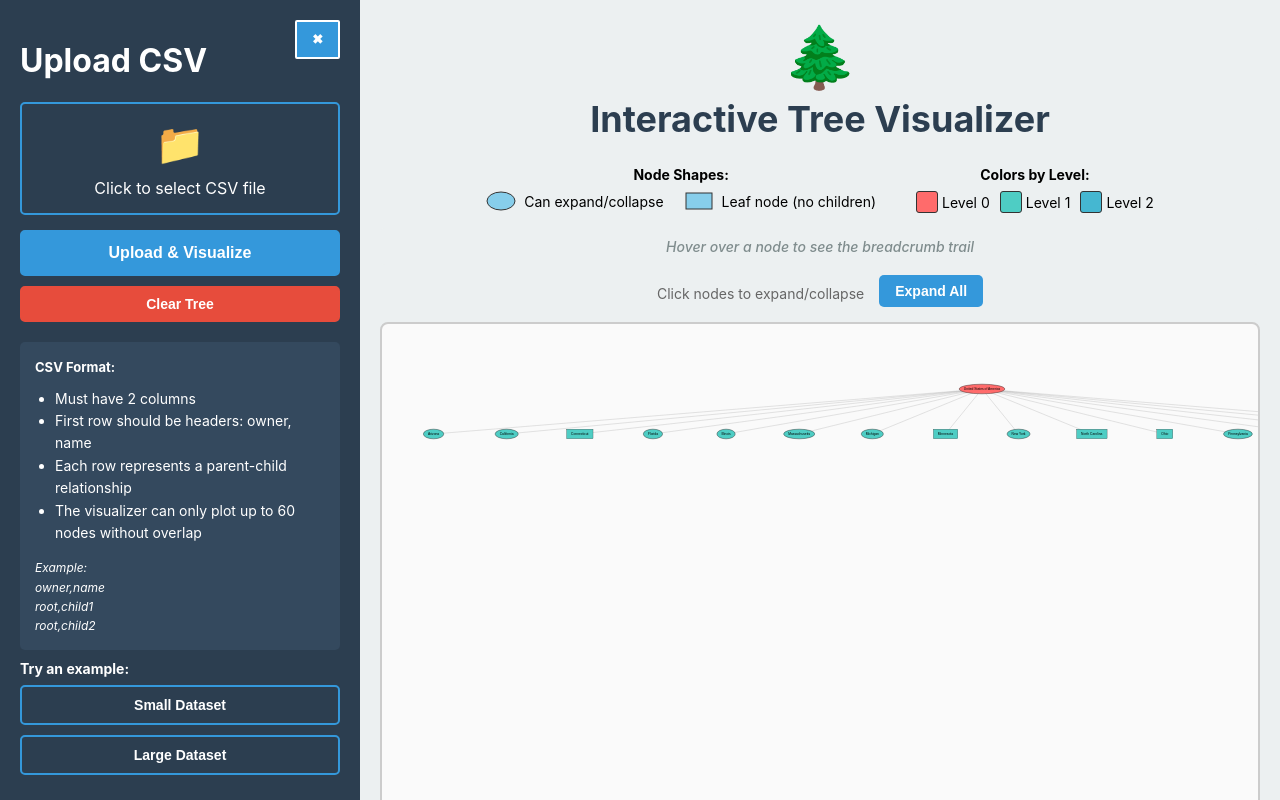
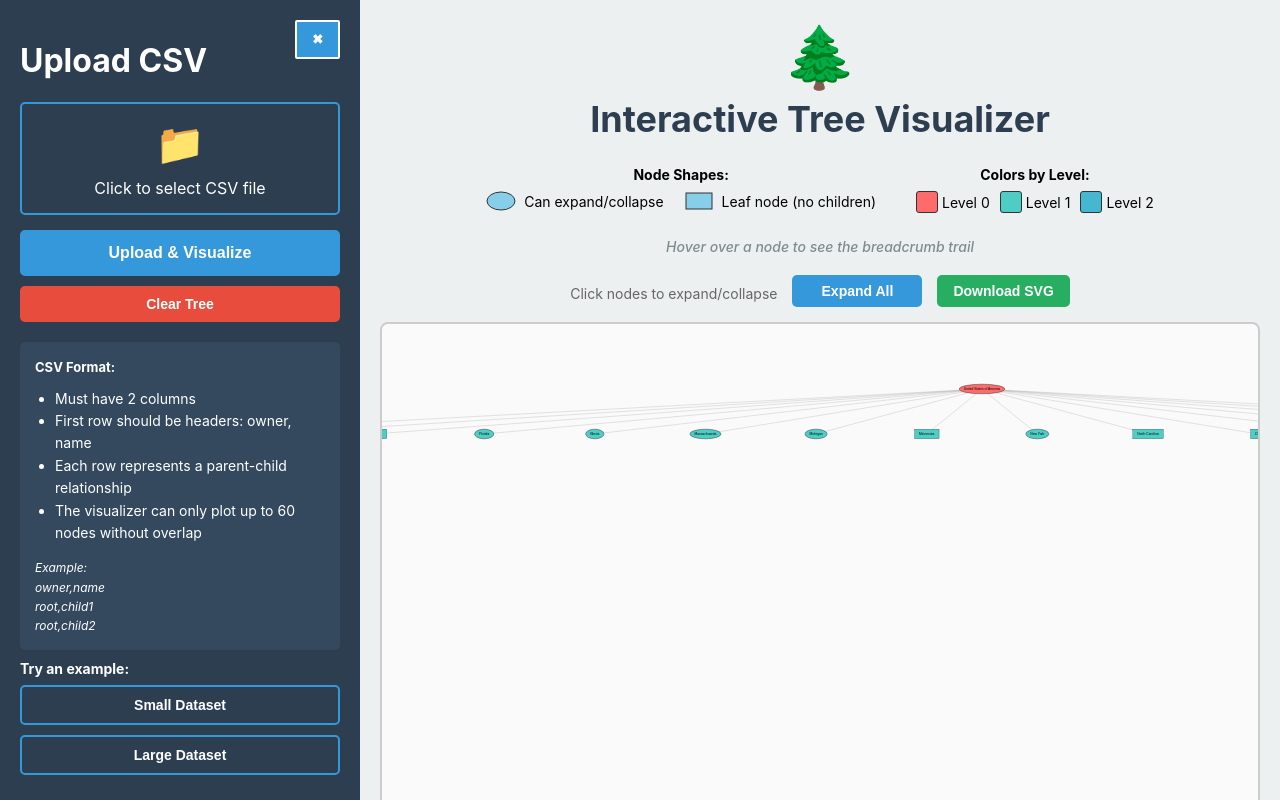
Before and after one commit to isabellamddo/interactive-tree-visualizer, a React (Create React App) app: page / in a window 1280 px wide. Both pictures are taken after a click on the button "Small Dataset". Built offline with nearby package versions, Linux system fonts and the light colour scheme.

Commit message:
Download svg button

```diff
--- a/src/TreeVisualization.js
+++ b/src/TreeVisualization.js
@@ -2,12 +2,12 @@ import React, { useEffect, useRef, useState } from 'react';
 import * as d3 from 'd3';
 
 const TreeVisualization = ({ treeData }) => {
-
-
   const [isExpanded, setIsExpanded] = useState(false); // For entire diagram
   const [maxDepth, setMaxDepth] = useState(0); // Dynamic legend
   const updateRef = useRef(null); // Update function can be called externally
   const [breadcrumb, setBreadcrumb] = useState([]);
+  const [nodeCount, setNodeCount] = useState(0);
+
   // References
   const svgRef = useRef();
   const rootRef = useRef(null); // D3 hierarchy root
@@ -108,6 +108,30 @@ const TreeVisualization = ({ treeData }) => {
     }
   }
 
+  function countAllNodes(node) {
+    let count = 1;
+    const children = node.children || node._children || [];
+    children.forEach(child => {
+      count += countAllNodes(child);
+    });
+    return count;
+  }
+
+  function downloadSVG() {
+    const svg = svgRef.current;
+    const svgData = new XMLSerializer().serializeToString(svg);
+    const blob = new Blob([svgData], { type: 'image/svg+xml' });
+    const url = URL.createObjectURL(blob);
+
+    const link = document.createElement('a');
+    link.href = url;
+    link.download = 'tree-visualization.svg';
+    document.body.appendChild(link);
+    link.click();
+    document.body.removeChild(link);
+    URL.revokeObjectURL(url);
+  }
+
 
   ////////////////////
   // Tree Rendering //
@@ -129,14 +153,14 @@ const TreeVisualization = ({ treeData }) => {
 
     const containerWidth = 1200;
     const containerHeight = 800;
-    const width = 4000;
-    const height = 3000;
+    const width = 6000;
+    const height = 45000;
     const margin = { top: 50, right: 50, bottom: 50, left: 50 };
     // Group for ALL nodes and links
     const mainGroup = svg.append("g");
     mainGroupRef.current = mainGroup;
 
-    svg.attr("width", containerWidth).attr("height", containerHeight);
+    svg.attr("width", "100%").attr("height", containerHeight);
 
     // Zoom and pan
     const zoom = d3.zoom()
@@ -311,6 +335,8 @@ const TreeVisualization = ({ treeData }) => {
     root.x0 = width / 2;
     root.y0 = margin.top;
     update(root);
+    const totalNodes = countAllNodes(root);
+    setNodeCount(totalNodes);
 
     const initialScale = 0.3;
     const initialTranslateX = containerWidth / 2 - (width / 2) * initialScale;
@@ -414,14 +440,16 @@ const TreeVisualization = ({ treeData }) => {
       }}>
         {breadcrumb.length > 0 ? breadcrumb.join(' \u2192 ') : 'Hover over a node to see the breadcrumb trail'}
       </div>
-      <div style={{
-        display: 'flex',
-        alignItems: 'center',
-        justifyContent: 'center',
-        marginBottom: '10px',
-        gap: '15px'
-      }}>
-        <p style={{ fontSize: "14px", color: "#666", margin: 0 }}>
+      <div
+        style={{
+          display: 'flex',
+          alignItems: 'center',
+          justifyContent: 'center',
+          marginBottom: '10px',
+          gap: '15px',
+        }}
+      >
+        <p style={{ fontSize: '14px', color: '#666', margin: 0 }}>
           Click nodes to expand/collapse
         </p>
         <button
@@ -435,13 +463,54 @@ const TreeVisualization = ({ treeData }) => {
             cursor: 'pointer',
             fontSize: '14px',
             fontWeight: 'bold',
-            marginBottom: '5px'
+            marginBottom: '5px',
+            minWidth: '130px',
           }}
         >
-          {isExpanded ? "Collapse All" : "Expand All"}
+          {isExpanded ? 'Collapse All' : 'Expand All'}
+        </button>
+
+        {/* Download SVG Button */}
+        <button
+          onClick={() => {
+            if (nodeCount > 60) {
+              const confirmed = window.confirm(
+                `Warning: Tree has ${nodeCount} nodes. Downloaded diagram may have overlapping nodes.\n\nProceed with download?`
+              );
+              if (!confirmed) return;
+            }
+
+            if (!isExpanded) {
+              toggleExpandCollapse();
+              setTimeout(downloadSVG, 600);
+            } else {
+              downloadSVG();
+            }
+          }}
+          style={{
+            backgroundColor: '#27ae60',
+            color: 'white',
+            border: 'none',
+            padding: '8px 16px',
+            borderRadius: '5px',
+            cursor: 'pointer',
+            fontSize: '14px',
+            fontWeight: 'bold',
+            marginBottom: '5px',
+          }}
+        >
+          Download SVG
         </button>
       </div>
-      <div style={{ border: "2px solid #ccc", borderRadius: "8px", overflow: "hidden", background: "#fafafa" }}>
+
+      <div
+        style={{
+          border: '2px solid #ccc',
+          borderRadius: '8px',
+          overflow: 'hidden',
+          background: '#fafafa',
+        }}
+      >
         <svg ref={svgRef}></svg>
       </div>
     </div>
```
